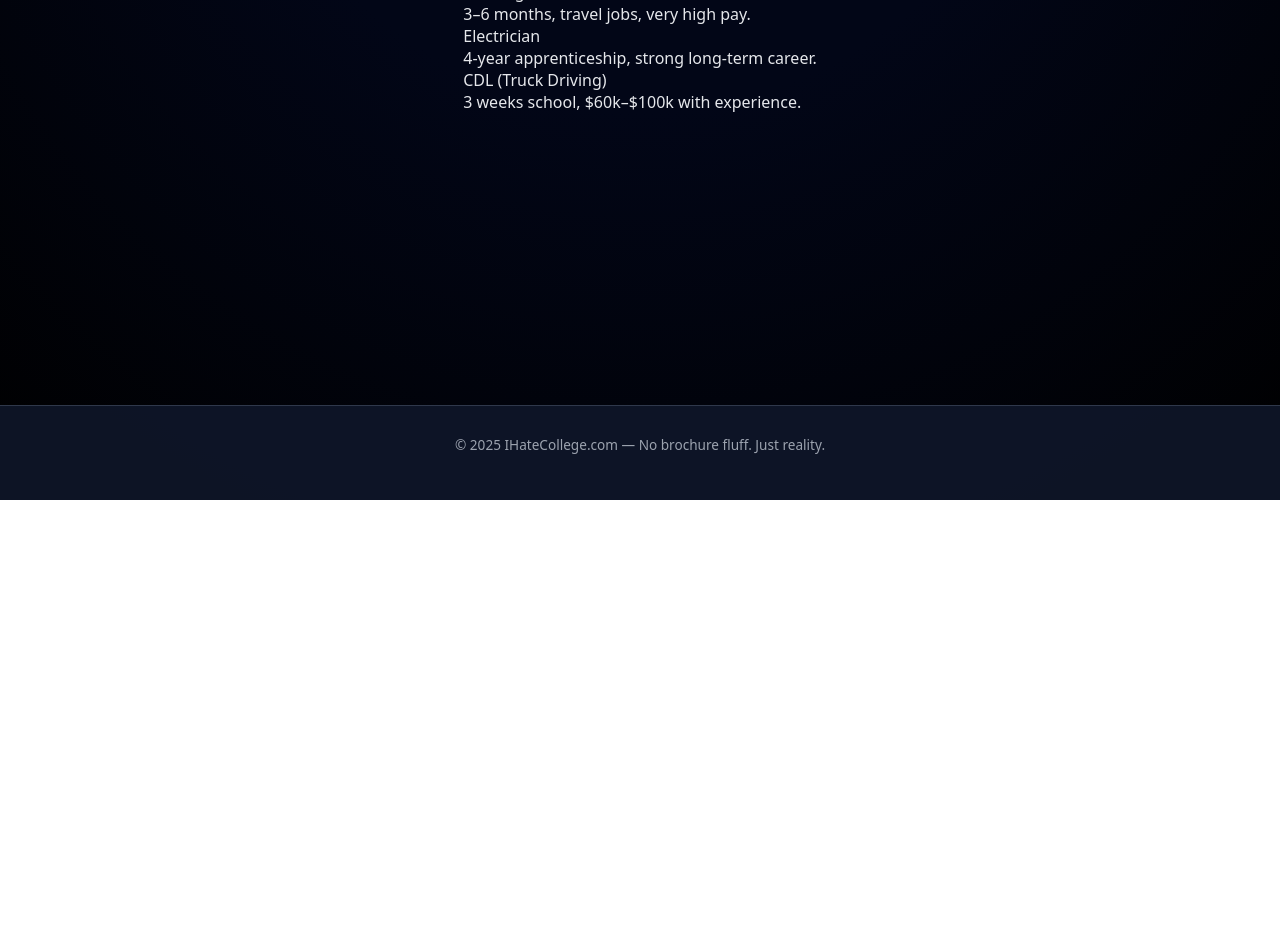
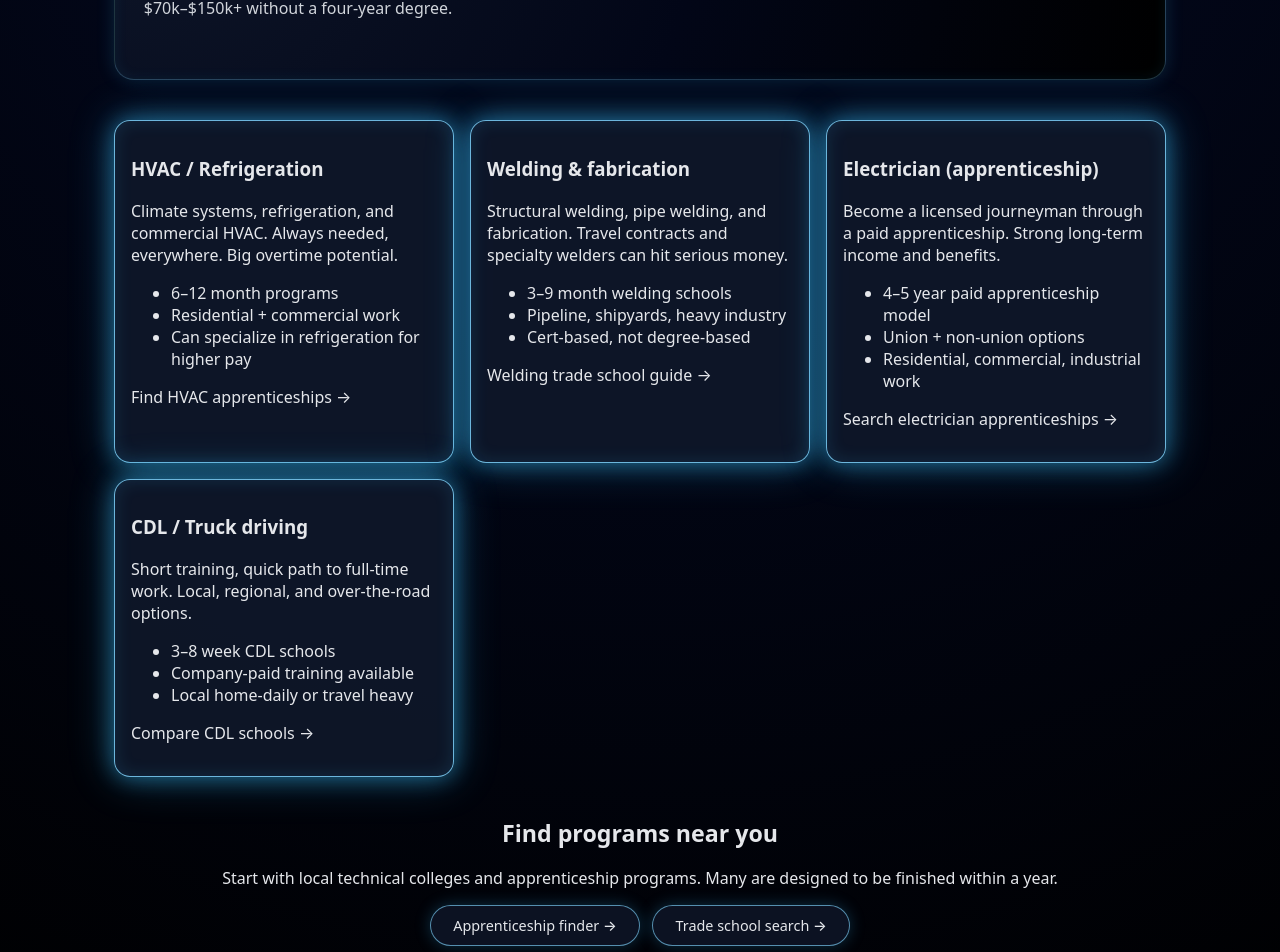
Before and after one commit to placebetsai/Ihatecollege, a Next.js app: page /trade-schools in a window 1280 px wide. Shown: the part 300-1252 px from the top of the page. Before the commit the page ends 800 px from the top, so only its background shows below. Built offline with nearby package versions, Linux system fonts and the light colour scheme.

Commit message:
Update trade-schools.js

```diff
--- a/pages/trade-schools.js
+++ b/pages/trade-schools.js
@@ -1,31 +1,140 @@
+// pages/trade-schools.js
 import Layout from "../components/Layout";
 
 export default function TradeSchools() {
   return (
-    <Layout title="Trade Schools">
-      <h1>Trade Schools</h1>
+    <Layout title="Trade Schools 2025 – Fast. Affordable. In Demand.">
+      <section className="hero">
+        <p className="eyebrow">NO SUITE. NO DORM. JUST SKILLS.</p>
+        <h1 className="hero-title">Trade schools that actually pay off</h1>
+        <p className="hero-subtitle">
+          Most programs are 3–18 months. Many are paid apprenticeships. These
+          paths can hit $70k–$150k+ without a four-year degree.
+        </p>
+      </section>
 
-      <p>Fast. Affordable. Always in demand.</p>
+      <section className="section">
+        <div className="path-grid">
+          {/* HVAC */}
+          <div className="path-card">
+            <h3>HVAC / Refrigeration</h3>
+            <p className="path-body">
+              Climate systems, refrigeration, and commercial HVAC. Always
+              needed, everywhere. Big overtime potential.
+            </p>
+            <ul className="path-list">
+              <li>6–12 month programs</li>
+              <li>Residential + commercial work</li>
+              <li>Can specialize in refrigeration for higher pay</li>
+            </ul>
+            <p className="path-link">
+              <a
+                href="https://www.careeronestop.org/FindTraining/Types/apprenticeships.aspx"
+                target="_blank"
+                rel="noreferrer"
+              >
+                Find HVAC apprenticeships →
+              </a>
+            </p>
+          </div>
 
-      <div className="card">
-        <div className="card-title">HVAC</div>
-        6–12 months, high overtime, job security.
-      </div>
+          {/* Welding */}
+          <div className="path-card">
+            <h3>Welding &amp; fabrication</h3>
+            <p className="path-body">
+              Structural welding, pipe welding, and fabrication. Travel
+              contracts and specialty welders can hit serious money.
+            </p>
+            <ul className="path-list">
+              <li>3–9 month welding schools</li>
+              <li>Pipeline, shipyards, heavy industry</li>
+              <li>Cert-based, not degree-based</li>
+            </ul>
+            <p className="path-link">
+              <a
+                href="https://www.trade-schools.net/trades/welding"
+                target="_blank"
+                rel="noreferrer"
+              >
+                Welding trade school guide →
+              </a>
+            </p>
+          </div>
 
-      <div className="card">
-        <div className="card-title">Welding</div>
-        3–6 months, travel jobs, very high pay.
-      </div>
+          {/* Electrician */}
+          <div className="path-card">
+            <h3>Electrician (apprenticeship)</h3>
+            <p className="path-body">
+              Become a licensed journeyman through a paid apprenticeship. Strong
+              long-term income and benefits.
+            </p>
+            <ul className="path-list">
+              <li>4–5 year paid apprenticeship model</li>
+              <li>Union + non-union options</li>
+              <li>Residential, commercial, industrial work</li>
+            </ul>
+            <p className="path-link">
+              <a
+                href="https://www.apprenticeship.gov/apprenticeship-job-finder"
+                target="_blank"
+                rel="noreferrer"
+              >
+                Search electrician apprenticeships →
+              </a>
+            </p>
+          </div>
 
-      <div className="card">
-        <div className="card-title">Electrician</div>
-        4-year apprenticeship, strong long-term career.
-      </div>
+          {/* CDL */}
+          <div className="path-card">
+            <h3>CDL / Truck driving</h3>
+            <p className="path-body">
+              Short training, quick path to full-time work. Local, regional, and
+              over-the-road options.
+            </p>
+            <ul className="path-list">
+              <li>3–8 week CDL schools</li>
+              <li>Company-paid training available</li>
+              <li>Local home-daily or travel heavy</li>
+            </ul>
+            <p className="path-link">
+              <a
+                href="https://www.careerschoolnow.org/truck-driving"
+                target="_blank"
+                rel="noreferrer"
+              >
+                Compare CDL schools →
+              </a>
+            </p>
+          </div>
+        </div>
+      </section>
 
-      <div className="card">
-        <div className="card-title">CDL (Truck Driving)</div>
-        3 weeks school, $60k–$100k with experience.
-      </div>
+      {/* LOCAL START CTA */}
+      <section className="section section-cta">
+        <h2 className="section-title">Find programs near you</h2>
+        <p className="section-subtitle">
+          Start with local technical colleges and apprenticeship programs. Many
+          are designed to be finished within a year.
+        </p>
+        <div className="cta-buttons">
+          <a
+            href="https://www.careeronestop.org/FindTraining/Types/apprenticeships.aspx"
+            target="_blank"
+            rel="noreferrer"
+            className="btn btn-pill"
+          >
+            Apprenticeship finder →
+          </a>
+          <a
+            href="https://www.careerschoolnow.org/trade-schools"
+            target="_blank"
+            rel="noreferrer"
+            className="btn btn-pill"
+          >
+            Trade school search →
+          </a>
+        </div>
+      </section>
     </Layout>
   );
-}
+            }
```
